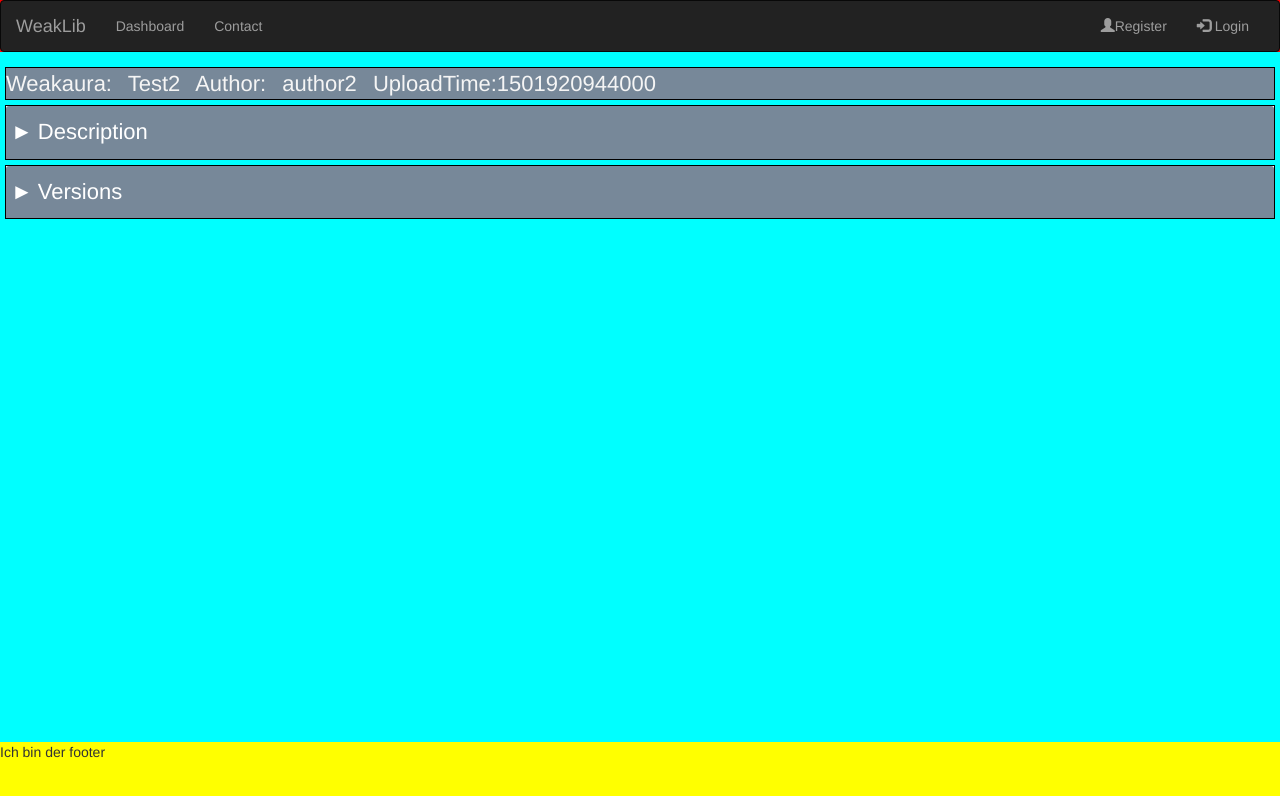
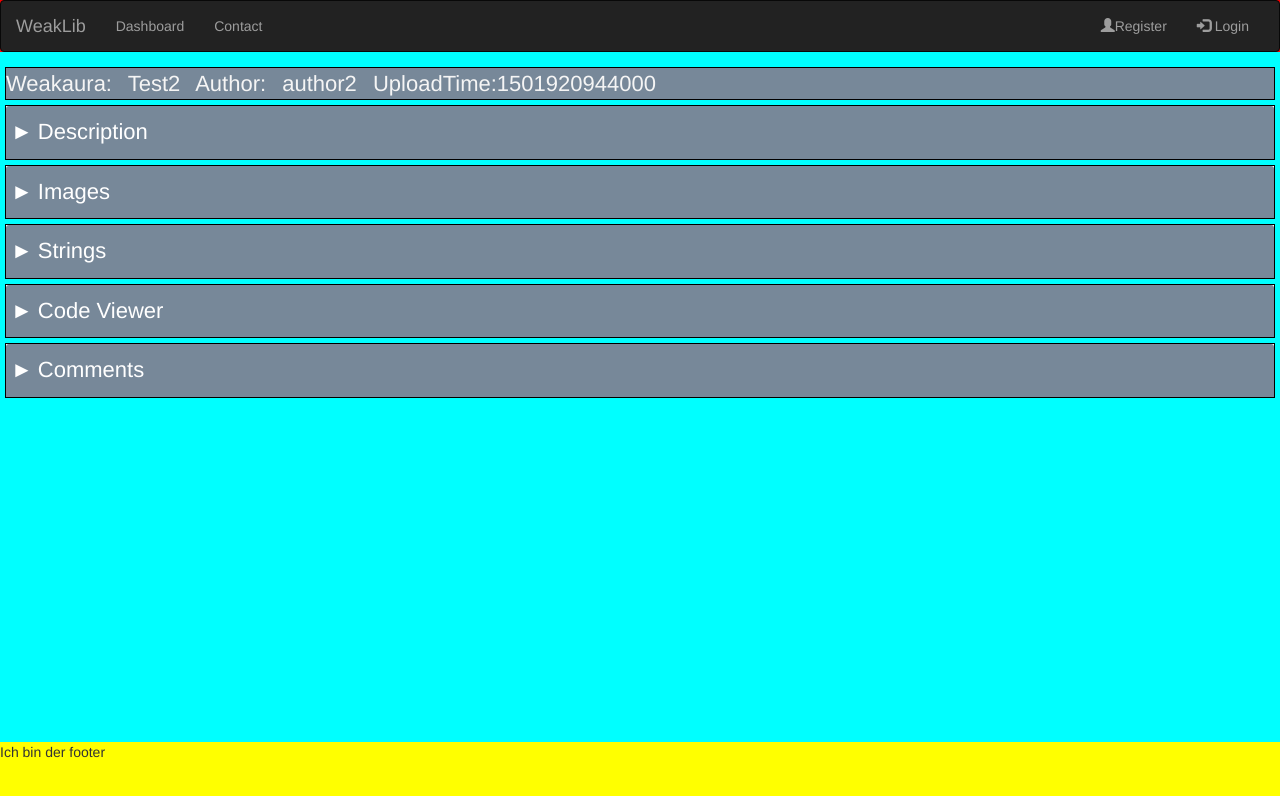
Before and after one commit to DomenikIrrgang/WeakLib, an Angular app in the folder frontend/WeakLib/: page /weakaura/78aDsj81 in a window 1280 px wide. Shown: the top 796 px of the page. Built offline with nearby package versions, Linux system fonts and the light colour scheme.

Commit message:
Added ProfilePicture to weakaura

```diff
--- a/frontend/WeakLib/src/app/mockdata/weakauras.ts
+++ b/frontend/WeakLib/src/app/mockdata/weakauras.ts
@@ -1,11 +1,11 @@
 import { Weakaura } from "../util/weakaura";
 
 export const WEAKAURAS: Weakaura[] = [
-    { name: 'Test1', author: 'author1', uploadTime: Date.now(), hash: "78aDsj82", description: "Lorem ipsum dolor sit amet, consectetur adipiscing elit, sed do eiusmod tempor incididunt ut labore et dolore magna aliqua. Ut enim ad minim veniam, quis nostrud exercitation ullamco laboris nisi ut aliquip ex ea commodo consequat. Duis aute irure dolor in reprehenderit in voluptate velit esse cillum dolore eu fugiat nulla pariatur. Excepteur sint occaecat cupidatat non proident, sunt in culpa qui officia deserunt mollit anim id est laborum."},
-    { name: 'Test2', author: 'author2', uploadTime: Date.now(), hash: "78aDsj83", description: "Lorem ipsum dolor sit amet, consectetur adipiscing elit, sed do eiusmod tempor incididunt ut labore et dolore magna aliqua. Ut enim ad minim veniam, quis nostrud exercitation ullamco laboris nisi ut aliquip ex ea commodo consequat. Duis aute irure dolor in reprehenderit in voluptate velit esse cillum dolore eu fugiat nulla pariatur. Excepteur sint occaecat cupidatat non proident, sunt in culpa qui officia deserunt mollit anim id est laborum."},
-    { name: 'Test2', author: 'author2', uploadTime: Date.now(), hash: "78aDsj81", description: "Lorem ipsum dolor sit amet, consectetur adipiscing elit, sed do eiusmod tempor incididunt ut labore et dolore magna aliqua. Ut enim ad minim veniam, quis nostrud exercitation ullamco laboris nisi ut aliquip ex ea commodo consequat. Duis aute irure dolor in reprehenderit in voluptate velit esse cillum dolore eu fugiat nulla pariatur. Excepteur sint occaecat cupidatat non proident, sunt in culpa qui officia deserunt mollit anim id est laborum." },
-    { name: 'Test2', author: 'author2', uploadTime: Date.now(), hash: "78aDsj84", description: "Lorem ipsum dolor sit amet, consectetur adipiscing elit, sed do eiusmod tempor incididunt ut labore et dolore magna aliqua. Ut enim ad minim veniam, quis nostrud exercitation ullamco laboris nisi ut aliquip ex ea commodo consequat. Duis aute irure dolor in reprehenderit in voluptate velit esse cillum dolore eu fugiat nulla pariatur. Excepteur sint occaecat cupidatat non proident, sunt in culpa qui officia deserunt mollit anim id est laborum." },
-    { name: 'Test2', author: 'author2', uploadTime: Date.now(), hash: "78aDsj85", description: "Lorem ipsum dolor sit amet, consectetur adipiscing elit, sed do eiusmod tempor incididunt ut labore et dolore magna aliqua. Ut enim ad minim veniam, quis nostrud exercitation ullamco laboris nisi ut aliquip ex ea commodo consequat. Duis aute irure dolor in reprehenderit in voluptate velit esse cillum dolore eu fugiat nulla pariatur. Excepteur sint occaecat cupidatat non proident, sunt in culpa qui officia deserunt mollit anim id est laborum." },
-    { name: 'Test2', author: 'author2', uploadTime: Date.now(), hash: "78aDsj86", description: "Lorem ipsum dolor sit amet, consectetur adipiscing elit, sed do eiusmod tempor incididunt ut labore et dolore magna aliqua. Ut enim ad minim veniam, quis nostrud exercitation ullamco laboris nisi ut aliquip ex ea commodo consequat. Duis aute irure dolor in reprehenderit in voluptate velit esse cillum dolore eu fugiat nulla pariatur. Excepteur sint occaecat cupidatat non proident, sunt in culpa qui officia deserunt mollit anim id est laborum." },
-    { name: 'Test2', author: 'author2', uploadTime: Date.now(), hash: "78aDsj87", description: "Lorem ipsum dolor sit amet, consectetur adipiscing elit, sed do eiusmod tempor incididunt ut labore et dolore magna aliqua. Ut enim ad minim veniam, quis nostrud exercitation ullamco laboris nisi ut aliquip ex ea commodo consequat. Duis aute irure dolor in reprehenderit in voluptate velit esse cillum dolore eu fugiat nulla pariatur. Excepteur sint occaecat cupidatat non proident, sunt in culpa qui officia deserunt mollit anim id est laborum." },
+    { name: 'Test1', author: 'author1', uploadTime: Date.now(), hash: "78aDsj82", profilePicutre: "http://wow.zamimg.com/images/logos/construction.png", description: "Lorem ipsum dolor sit amet, consectetur adipiscing elit, sed do eiusmod tempor incididunt ut labore et dolore magna aliqua. Ut enim ad minim veniam, quis nostrud exercitation ullamco laboris nisi ut aliquip ex ea commodo consequat. Duis aute irure dolor in reprehenderit in voluptate velit esse cillum dolore eu fugiat nulla pariatur. Excepteur sint occaecat cupidatat non proident, sunt in culpa qui officia deserunt mollit anim id est laborum."},
+    { name: 'Test2', author: 'author2', uploadTime: Date.now(), hash: "78aDsj83", profilePicutre: "http://wow.zamimg.com/images/logos/construction.png",description: "Lorem ipsum dolor sit amet, consectetur adipiscing elit, sed do eiusmod tempor incididunt ut labore et dolore magna aliqua. Ut enim ad minim veniam, quis nostrud exercitation ullamco laboris nisi ut aliquip ex ea commodo consequat. Duis aute irure dolor in reprehenderit in voluptate velit esse cillum dolore eu fugiat nulla pariatur. Excepteur sint occaecat cupidatat non proident, sunt in culpa qui officia deserunt mollit anim id est laborum."},
+    { name: 'Test2', author: 'author2', uploadTime: Date.now(), hash: "78aDsj81", profilePicutre: "http://wow.zamimg.com/images/logos/construction.png",description: "Lorem ipsum dolor sit amet, consectetur adipiscing elit, sed do eiusmod tempor incididunt ut labore et dolore magna aliqua. Ut enim ad minim veniam, quis nostrud exercitation ullamco laboris nisi ut aliquip ex ea commodo consequat. Duis aute irure dolor in reprehenderit in voluptate velit esse cillum dolore eu fugiat nulla pariatur. Excepteur sint occaecat cupidatat non proident, sunt in culpa qui officia deserunt mollit anim id est laborum." },
+    { name: 'Test2', author: 'author2', uploadTime: Date.now(), hash: "78aDsj84", profilePicutre: "http://wow.zamimg.com/images/logos/construction.png",description: "Lorem ipsum dolor sit amet, consectetur adipiscing elit, sed do eiusmod tempor incididunt ut labore et dolore magna aliqua. Ut enim ad minim veniam, quis nostrud exercitation ullamco laboris nisi ut aliquip ex ea commodo consequat. Duis aute irure dolor in reprehenderit in voluptate velit esse cillum dolore eu fugiat nulla pariatur. Excepteur sint occaecat cupidatat non proident, sunt in culpa qui officia deserunt mollit anim id est laborum." },
+    { name: 'Test2', author: 'author2', uploadTime: Date.now(), hash: "78aDsj85", profilePicutre: "http://wow.zamimg.com/images/logos/construction.png",description: "Lorem ipsum dolor sit amet, consectetur adipiscing elit, sed do eiusmod tempor incididunt ut labore et dolore magna aliqua. Ut enim ad minim veniam, quis nostrud exercitation ullamco laboris nisi ut aliquip ex ea commodo consequat. Duis aute irure dolor in reprehenderit in voluptate velit esse cillum dolore eu fugiat nulla pariatur. Excepteur sint occaecat cupidatat non proident, sunt in culpa qui officia deserunt mollit anim id est laborum." },
+    { name: 'Test2', author: 'author2', uploadTime: Date.now(), hash: "78aDsj86", profilePicutre: "http://wow.zamimg.com/images/logos/construction.png",description: "Lorem ipsum dolor sit amet, consectetur adipiscing elit, sed do eiusmod tempor incididunt ut labore et dolore magna aliqua. Ut enim ad minim veniam, quis nostrud exercitation ullamco laboris nisi ut aliquip ex ea commodo consequat. Duis aute irure dolor in reprehenderit in voluptate velit esse cillum dolore eu fugiat nulla pariatur. Excepteur sint occaecat cupidatat non proident, sunt in culpa qui officia deserunt mollit anim id est laborum." },
+    { name: 'Test2', author: 'author2', uploadTime: Date.now(), hash: "78aDsj87", profilePicutre: "http://wow.zamimg.com/images/logos/construction.png", description: "Lorem ipsum dolor sit amet, consectetur adipiscing elit, sed do eiusmod tempor incididunt ut labore et dolore magna aliqua. Ut enim ad minim veniam, quis nostrud exercitation ullamco laboris nisi ut aliquip ex ea commodo consequat. Duis aute irure dolor in reprehenderit in voluptate velit esse cillum dolore eu fugiat nulla pariatur. Excepteur sint occaecat cupidatat non proident, sunt in culpa qui officia deserunt mollit anim id est laborum." },
 ];
--- a/frontend/WeakLib/src/app/util/Weakaura.ts
+++ b/frontend/WeakLib/src/app/util/Weakaura.ts
@@ -4,4 +4,5 @@ export class Weakaura {
     uploadTime: number;
     hash: String;
     description: String;
+    profilePicutre: String;
 }
--- a/frontend/WeakLib/src/app/weakauraview/weakauraview.component.html
+++ b/frontend/WeakLib/src/app/weakauraview/weakauraview.component.html
@@ -7,8 +7,20 @@
             {{ weakaura.description }}
         </clickablepanel>
     </div>
-    <div class="information">
-        <clickablepanel heading="Versions">
+    <div class="Images">
+        <clickablepanel heading="Images">
+        </clickablepanel>
+    </div>
+    <div class="strings">
+        <clickablepanel heading="Strings">
+        </clickablepanel>
+    </div>
+    <div class="Code Viewer">
+        <clickablepanel heading="Code Viewer">
+        </clickablepanel>
+    </div>
+    <div class="Comments">
+        <clickablepanel heading="Comments">
         </clickablepanel>
     </div>
 </div>
```
